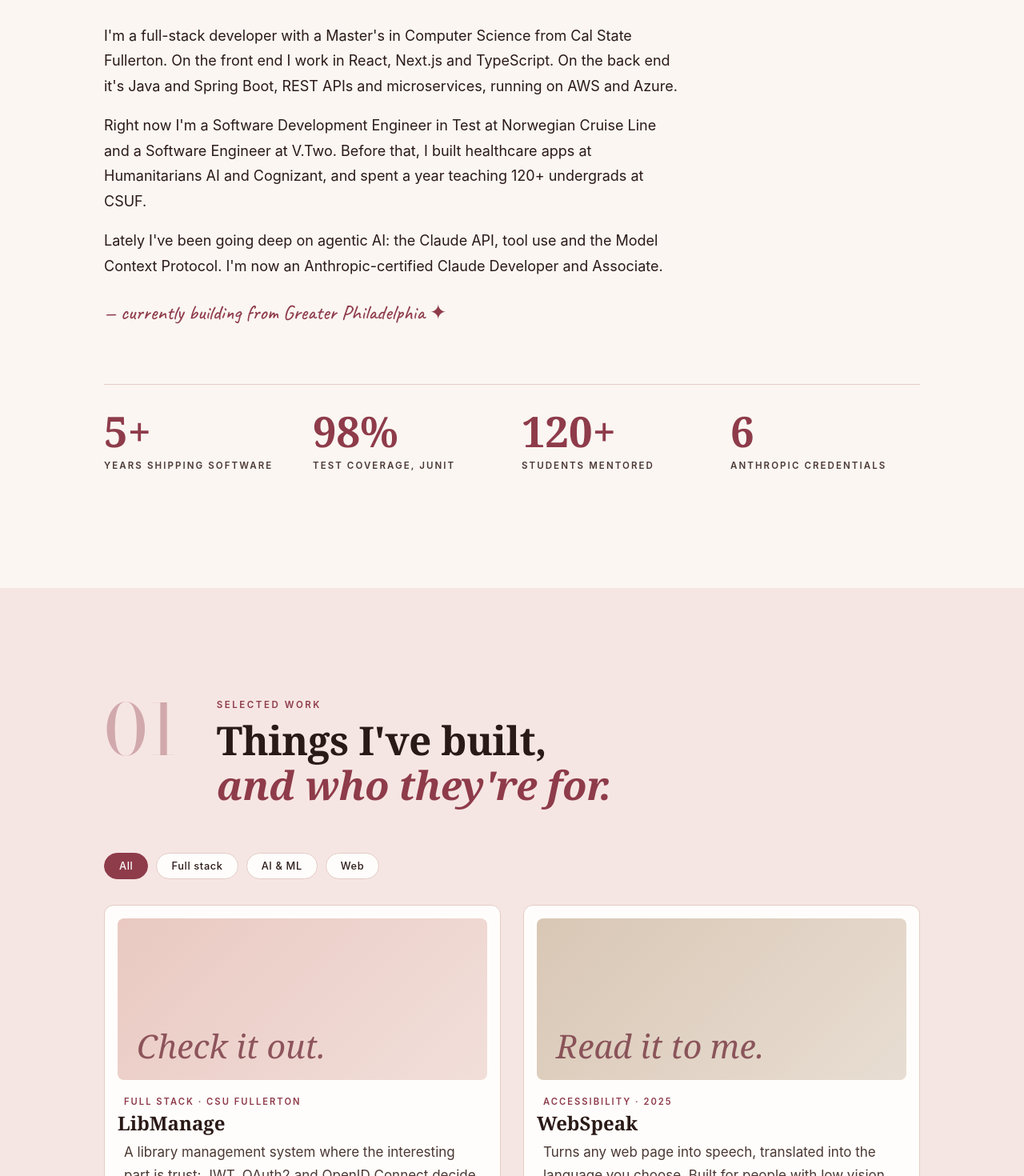
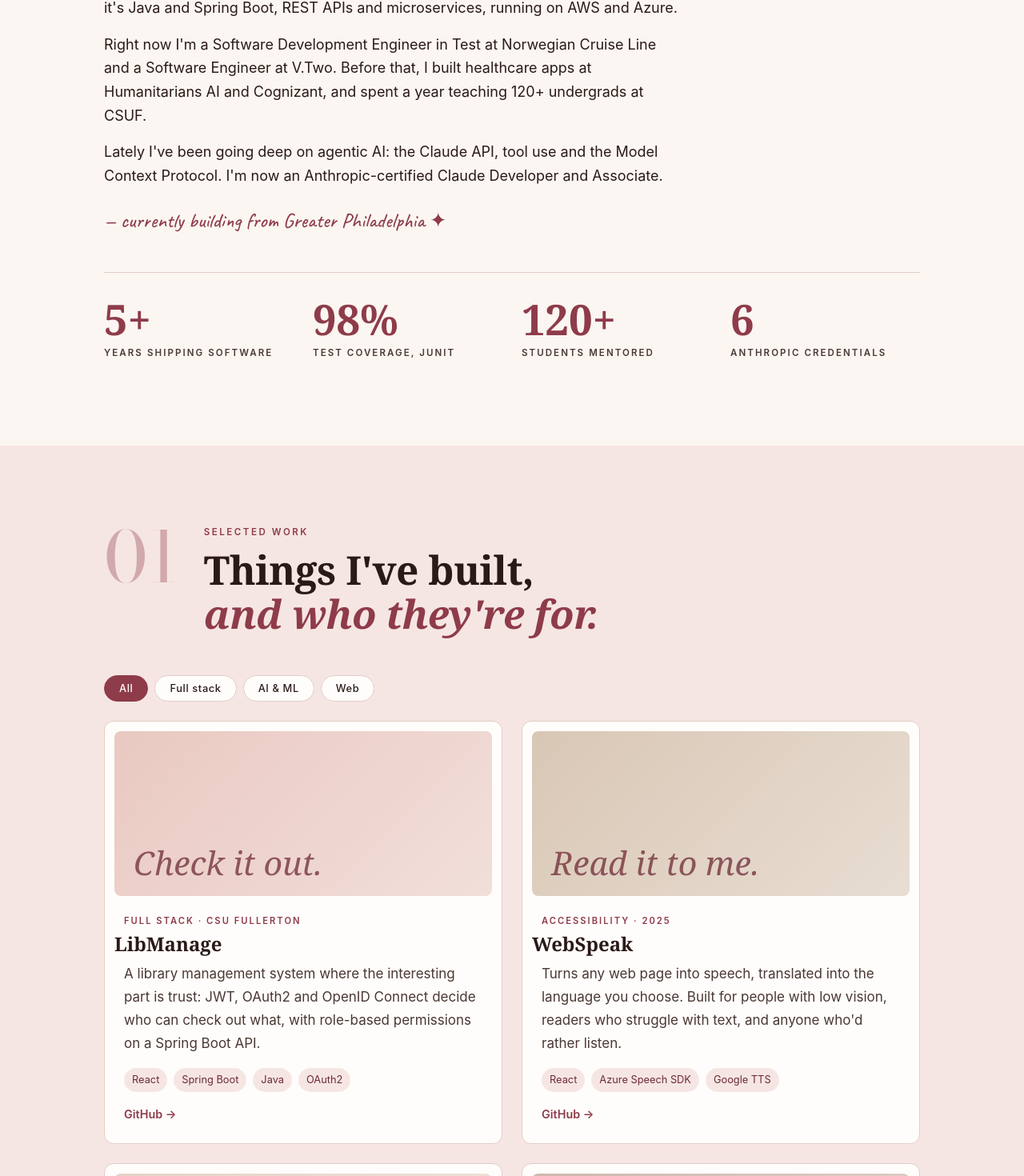
Before and after one commit to Pranjal0211/portfolio, a React (Vite) app: page / in a window 1280 px wide. Shown: the part 1272-2742 px from the top of the page at 80% size. Built offline with nearby package versions, Linux system fonts and the light colour scheme.

Commit message:
style: put spacing on one 4px scale and tighten section rhythm
Section padding drops from up to 140px to 104px, About regroups with
tight eyebrow-to-heading spacing, and cards, jobs and lists share the
same steps instead of one-off values.

Co-Authored-By: Claude Opus 5.5 <noreply@anthropic.com>

```diff
--- a/src/styles.css
+++ b/src/styles.css
@@ -18,6 +18,19 @@
   --hand: "Caveat", "Bradley Hand", cursive;
 
   --wrap: 1100px;
+
+  /* Spacing scale (4px base). Tight steps group, big steps separate. */
+  --space-1: 4px;
+  --space-2: 8px;
+  --space-3: 12px;
+  --space-4: 16px;
+  --space-5: 24px;
+  --space-6: 32px;
+  --space-7: 48px;
+  --space-8: 64px;
+  --section-y: clamp(var(--space-8), 8vw, 104px); /* top and bottom of every section */
+  --head-gap: clamp(var(--space-6), 4vw, var(--space-7)); /* section heading to its content */
+  --card-pad: clamp(var(--space-5), 2.5vw, var(--space-6));
   --radius: 12px;
   --ease: cubic-bezier(.2, .7, .2, 1);
 }
@@ -97,7 +110,7 @@ em { font-style: italic; }
 .wrap { max-width: var(--wrap); margin: 0 auto; padding-inline: clamp(20px, 5vw, 40px); }
 
 .eyebrow {
-  margin: 0 0 .6rem;
+  margin: 0 0 var(--space-3);
   font: 600 .72rem/1.2 var(--sans);
   letter-spacing: .22em;
   text-transform: uppercase;
@@ -257,26 +270,26 @@ em { font-style: italic; }
 }
 
 /* ---------- Sections ---------- */
-.section { padding-block: clamp(80px, 12vw, 140px); }
+.section { padding-block: var(--section-y); }
 .section--tint { background: var(--blush); }
-.section__head { display: flex; gap: clamp(16px, 4vw, 48px); align-items: flex-start; margin-bottom: 56px; }
+.section__head { display: flex; gap: clamp(var(--space-4), 3vw, var(--space-6)); align-items: flex-start; margin-bottom: var(--head-gap); }
 .section__num { font: 400 clamp(3rem, 7vw, 5.5rem)/.85 var(--display); color: var(--rose); opacity: .35; }
 .section__title { margin: 0; font: 700 clamp(2rem, 4.5vw, 3.1rem)/1.12 var(--serif); letter-spacing: -.01em; }
 .section__title em { color: var(--rose); }
 
 /* About */
-.about { display: grid; gap: 36px; }
-.statement { margin: 0; max-width: 24ch; font: 700 clamp(2rem, 4.6vw, 3.4rem)/1.15 var(--serif); letter-spacing: -.01em; }
+.statement { margin: 0 0 var(--space-6); max-width: 24ch; font: 700 clamp(2rem, 4.6vw, 3.4rem)/1.15 var(--serif); letter-spacing: -.01em; }
 .statement em { color: var(--rose); }
-.about__body { max-width: 64ch; color: var(--ink); font-size: 1.125rem; line-height: 1.75; }
-.handnote { font: 500 1.6rem var(--hand); color: var(--rose); }
-.stats { list-style: none; margin: 12px 0 0; padding: 32px 0 0; border-top: 1px solid var(--line);
-  display: grid; grid-template-columns: repeat(auto-fit, minmax(160px, 1fr)); gap: 24px; }
+.about__body { max-width: 64ch; color: var(--ink); font-size: 1.125rem; line-height: 1.65; }
+.about__body p { margin: 0 0 var(--space-4); }
+.about__body .handnote { margin: var(--space-5) 0 0; font: 500 1.6rem var(--hand); color: var(--rose); }
+.stats { list-style: none; margin: var(--space-7) 0 0; padding: var(--space-6) 0 0; border-top: 1px solid var(--line);
+  display: grid; grid-template-columns: repeat(auto-fit, minmax(160px, 1fr)); gap: var(--space-5); }
 .stats__num { display: block; font: 700 clamp(2.4rem, 4.6vw, 3.3rem)/1 var(--serif); color: var(--rose); }
 .stats__label { font: 600 .72rem var(--sans); letter-spacing: .18em; text-transform: uppercase; color: var(--ink-soft); }
 
 /* Filters & chips */
-.filters { display: flex; gap: 10px; flex-wrap: wrap; margin-bottom: 32px; }
+.filters { display: flex; gap: var(--space-2); flex-wrap: wrap; margin-bottom: var(--space-5); }
 .chip {
   border: 1px solid var(--line); background: var(--paper); color: var(--ink);
   padding: 8px 18px; border-radius: 999px;
@@ -286,11 +299,11 @@ em { font-style: italic; }
 .chip.is-active { background: var(--rose); border-color: var(--rose); color: #fff; }
 
 /* Cards */
-.cards { display: grid; grid-template-columns: repeat(auto-fill, minmax(min(100%, 400px), 1fr)); gap: 28px; }
+.cards { display: grid; grid-template-columns: repeat(auto-fill, minmax(min(100%, 400px), 1fr)); gap: var(--space-5); }
 .card {
   display: flex; flex-direction: column;
   background: var(--paper); border: 1px solid var(--line); border-radius: var(--radius);
-  padding: 16px 16px 24px; transition: transform .35s var(--ease), box-shadow .35s var(--ease);
+  padding: var(--space-3) var(--space-3) var(--space-5); transition: transform .35s var(--ease), box-shadow .35s var(--ease);
 }
 .card:hover { transform: translateY(-6px); box-shadow: 0 18px 40px -20px rgba(80,30,30,.35); }
 .card[hidden] { display: none; }
@@ -299,14 +312,14 @@ em { font-style: italic; }
 }
 .card__media {
   display: flex; align-items: flex-end; padding: 22px 24px;
-  aspect-ratio: 16 / 7; border-radius: 8px; margin-bottom: 20px;
+  aspect-ratio: 16 / 7; border-radius: 8px; margin-bottom: var(--space-5);
   background: linear-gradient(135deg, var(--tint), color-mix(in srgb, var(--tint) 60%, #fff));
 }
-.card__cat, .card__title, .card__hook, .card .tags, .card__link { margin-inline: 8px; }
-.card__cat { margin-top: 0; margin-bottom: 6px; font: 600 .7rem var(--sans); letter-spacing: .18em; text-transform: uppercase; color: var(--rose); }
-.card__title { margin: 0 0 8px; font: 700 1.5rem/1.2 var(--serif); }
-.card__hook { margin-top: 0; color: var(--ink-soft); flex: 1; }
-.card__link { margin-top: 16px; font-weight: 600; font-size: .9rem; color: var(--rose); text-decoration: none; }
+.card__cat, .card__title, .card__hook, .card .tags, .card__link { margin-inline: var(--space-3); }
+.card__cat { margin-top: 0; margin-bottom: var(--space-2); font: 600 .7rem var(--sans); letter-spacing: .18em; text-transform: uppercase; color: var(--rose); }
+.card__title { margin: 0 0 var(--space-2); font: 700 1.5rem/1.2 var(--serif); }
+.card__hook { margin-top: 0; margin-bottom: var(--space-4); color: var(--ink-soft); flex: 1; }
+.card__link { margin-top: var(--space-4); font-weight: 600; font-size: .9rem; color: var(--rose); text-decoration: none; }
 .card__link:hover { text-decoration: underline; }
 
 .tags { list-style: none; padding: 0; margin: 0; display: flex; flex-wrap: wrap; gap: 8px; }
@@ -314,47 +327,47 @@ em { font-style: italic; }
 .tags--lg li { font-size: .95rem; padding: 10px 18px; background: var(--paper); border: 1px solid var(--line); }
 
 /* Jobs */
-.jobs { display: grid; gap: 28px; }
+.jobs { display: grid; gap: var(--space-4); }
 .job {
-  display: grid; grid-template-columns: 220px 1fr; gap: 40px;
-  padding: 36px; background: var(--paper); border: 1px solid var(--line); border-radius: var(--radius);
+  display: grid; grid-template-columns: 220px 1fr; gap: var(--space-6);
+  padding: var(--card-pad); background: var(--paper); border: 1px solid var(--line); border-radius: var(--radius);
 }
-.job__stat { border-right: 1px solid var(--line); padding-right: 24px; }
+.job__stat { border-right: 1px solid var(--line); padding-right: var(--space-5); }
 .job__num { display: block; font: 700 clamp(2.4rem, 4.6vw, 3.4rem)/1 var(--serif); color: var(--rose); }
 .job__numlabel { font-size: .85rem; color: var(--ink-soft); }
-.job__role { margin: 0 0 14px; font: 700 1.45rem/1.25 var(--serif); }
+.job__role { margin: 0 0 var(--space-3); font: 700 1.45rem/1.25 var(--serif); }
 .job__role span { font-style: italic; color: var(--ink-soft); font-weight: 400; }
 .job__list { margin: 0; padding-left: 1.1em; color: var(--ink); }
-.job__list li + li { margin-top: 6px; }
+.job__list li + li { margin-top: var(--space-2); }
 .job__list li::marker { color: var(--rose); }
 
 /* Education */
 .edu {
-  display: grid; grid-template-columns: 1fr 1.2fr; gap: 48px;
-  padding: 40px; background: var(--paper); border: 1px solid var(--line); border-radius: var(--radius);
+  display: grid; grid-template-columns: 1fr 1.2fr; gap: var(--space-7);
+  padding: var(--card-pad); background: var(--paper); border: 1px solid var(--line); border-radius: var(--radius);
 }
 .edu__degree { margin: 0; font: 700 1.9rem/1.15 var(--serif); }
-.edu__school { margin: 4px 0 28px; font: italic 1.15rem var(--serif); color: var(--ink-soft); }
-.edu__facts { display: flex; gap: 32px; flex-wrap: wrap; margin: 0; }
+.edu__school { margin: var(--space-1) 0 var(--space-5); font: italic 1.15rem var(--serif); color: var(--ink-soft); }
+.edu__facts { display: flex; gap: var(--space-6); flex-wrap: wrap; margin: 0; }
 .edu__facts dt { font: 600 .68rem var(--sans); letter-spacing: .18em; text-transform: uppercase; color: var(--ink-soft); }
-.edu__facts dd { margin: 4px 0 0; font: 700 1.4rem var(--serif); color: var(--rose); }
-.edu__courses { display: grid; grid-template-columns: 1fr 1fr; gap: 24px; }
+.edu__facts dd { margin: var(--space-1) 0 0; font: 700 1.4rem var(--serif); color: var(--rose); }
+.edu__courses { display: grid; grid-template-columns: 1fr 1fr; gap: var(--space-5); }
 .course-list { list-style: none; padding: 0; margin: 0; }
 .course-list li { padding: 10px 0; border-bottom: 1px solid var(--line); font-family: var(--serif); font-size: 1.05rem; }
 
 /* Tabs */
-.tabs__list { display: flex; gap: 6px; flex-wrap: wrap; border-bottom: 1px solid var(--line); margin-bottom: 36px; }
+.tabs__list { display: flex; gap: 6px; flex-wrap: wrap; border-bottom: 1px solid var(--line); margin-bottom: var(--space-6); }
 .tabs__list button {
   background: none; border: 0; padding: 14px 22px; margin-bottom: -1px;
   font: 400 1.4rem var(--serif); color: var(--ink-soft); border-bottom: 2px solid transparent;
   transition: color .2s, border-color .2s;
 }
 .tabs__list button[aria-selected="true"] { color: var(--rose); border-bottom-color: var(--rose); font-style: italic; }
-.tabs__lede { margin: 0 0 24px; font: italic 1.5rem var(--serif); }
+.tabs__lede { margin: 0 0 var(--space-4); font: italic 1.5rem var(--serif); }
 .tabs__panel:not([hidden]) { animation: fade .4s var(--ease); }
 
 /* Beyond */
-.beyond { display: grid; grid-template-columns: repeat(auto-fit, minmax(200px, 1fr)); gap: 32px; padding-top: 12px; }
+.beyond { display: grid; grid-template-columns: repeat(auto-fit, minmax(200px, 1fr)); gap: var(--space-6); padding-top: var(--space-3); }
 .polaroid {
   margin: 0; background: #fff; padding: 12px 12px 18px; border-radius: 4px;
   box-shadow: 0 10px 30px -14px rgba(60,20,20,.35);
@@ -369,14 +382,14 @@ em { font-style: italic; }
 
 /* Contact */
 .contact {
-  padding-block: clamp(100px, 14vw, 170px);
+  padding-block: clamp(80px, 10vw, 128px);
   background: linear-gradient(160deg, #8E3B4A, #4A2027); color: #fff; text-align: center;
 }
-.contact__title { margin: 0 0 28px; font: 700 clamp(2.4rem, 7vw, 5rem)/1.05 var(--serif); letter-spacing: -.01em; }
+.contact__title { margin: 0 0 var(--space-5); font: 700 clamp(2.4rem, 7vw, 5rem)/1.05 var(--serif); letter-spacing: -.01em; }
 .contact__email { font: italic 400 clamp(1.2rem, 3vw, 1.8rem) var(--serif); text-decoration: none;
   border-bottom: 1px solid rgba(255,255,255,.5); padding-bottom: 4px; word-break: break-all; }
 .contact__email:hover { border-bottom-color: #fff; }
-.contact__links { margin-top: 40px; display: flex; gap: 28px; justify-content: center; flex-wrap: wrap; }
+.contact__links { margin-top: var(--space-6); display: flex; gap: var(--space-6); justify-content: center; flex-wrap: wrap; }
 .contact__links a { font: 600 .78rem var(--sans); letter-spacing: .16em; text-transform: uppercase; text-decoration: none; opacity: .85; }
 .contact__links a:hover { opacity: 1; }
 
@@ -439,12 +452,12 @@ em { font-style: italic; }
   .hero__last { justify-self: end; padding-right: 16px; padding-left: 0; }
   .hero__meta { left: 20px; right: 20px; max-width: none; bottom: 52px; }
   .hero__tagline { font-size: 1.15rem; margin-bottom: 14px; }
-  .job { grid-template-columns: 1fr; gap: 20px; padding: 28px; }
-  .job__stat { border-right: 0; border-bottom: 1px solid var(--line); padding: 0 0 18px; }
-  .edu { grid-template-columns: 1fr; padding: 28px; }
+  .job { grid-template-columns: 1fr; gap: var(--space-4); }
+  .job__stat { border-right: 0; border-bottom: 1px solid var(--line); padding: 0 0 var(--space-4); }
+  .edu { grid-template-columns: 1fr; gap: var(--space-6); }
 }
 @media (max-width: 520px) {
   .edu__courses { grid-template-columns: 1fr; }
-  .section__head { flex-direction: column; gap: 4px; }
+  .section__head { flex-direction: column; gap: var(--space-1); }
   .footer__inner { flex-direction: column; gap: 8px; text-align: center; }
 }
```
